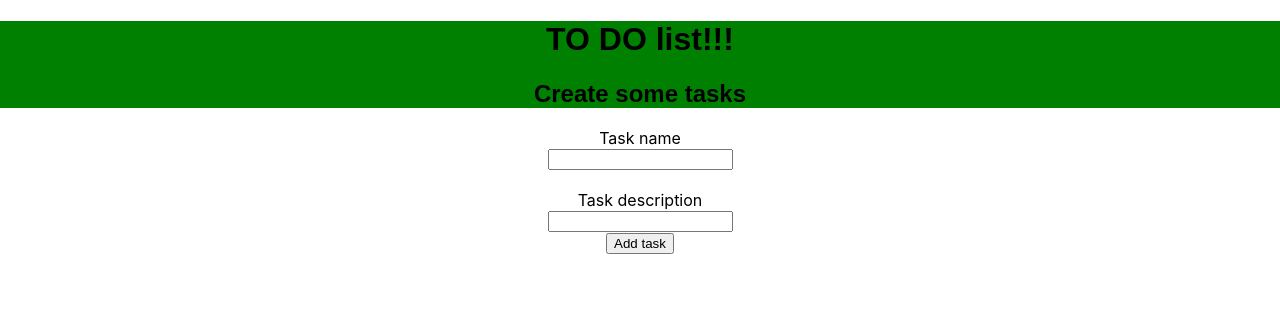
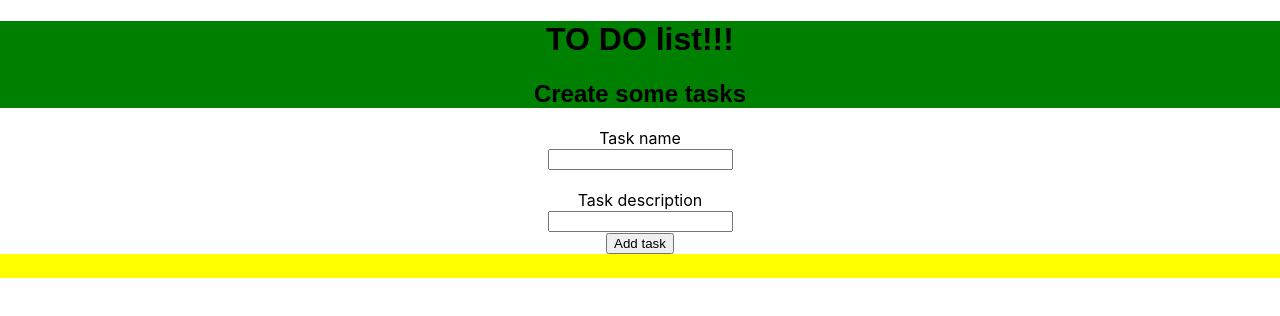
Before and after one commit to arturbrd/react_site, a React (Create React App) app: page / in a window 1280 px wide. Shown: the top 316 px of the page. Built offline with nearby package versions, Linux system fonts and the light colour scheme.

Commit message:
small upgrades

```diff
--- a/src/App.js
+++ b/src/App.js
@@ -1,7 +1,7 @@
 import React from 'react';
 import './App.css';
 import { Header } from "./components/header";
-import { AddTaskButton } from "./components/addTaskButton";
+import AddTaskButton from "./components/addTaskButton";
 import TaskList from "./components/taskList"
 
 function App() {
--- a/src/components/addTaskButton.js
+++ b/src/components/addTaskButton.js
@@ -1,8 +1,9 @@
 import React from 'react';
-import { store, addTask } from '../index.js'
+import { connect } from 'react-redux';
+import { addTask } from '../index'
 //import { dispatch } from 'redux';
 
-export class AddTaskButton extends React.Component {
+class AddTaskButton extends React.Component {
     constructor(props) {
         super(props)
         this.state = {
@@ -23,7 +24,7 @@ export class AddTaskButton extends React.Component {
     }
 
     handleClick(event) {
-        store.dispatch(addTask(this.state.taskName, this.state.taskDescription));
+        this.props.addTask(this.state.taskName, this.state.taskDescription);
 
         this.setState({
             taskName: '',
@@ -46,3 +47,11 @@ export class AddTaskButton extends React.Component {
         </div>);
     }
 }
+
+const mapDispatchToProps = (dispatch) => {
+    return {
+        addTask: (name, description) => { dispatch(addTask(name, description)); }
+    };
+}
+
+export default connect(null, mapDispatchToProps)(AddTaskButton);
--- a/src/components/taskList.js
+++ b/src/components/taskList.js
@@ -1,9 +1,13 @@
 import React from 'react';
 import { connect } from 'react-redux';
 
+const taskListStyle = {
+    backgroundColor: "yellow",
+    padding: 12
+}
+
 const taskStyle = {
-    backgroundColor: "orange",
-    padding: 12
+    backgroundColor: "orange"
 }
 
 class TaskList extends React.Component {
@@ -13,7 +17,7 @@ class TaskList extends React.Component {
             renderTasks.push(<Task data={this.props.tasksArray[i]} key={i} nr={i + 1} />);
         };
         return (
-            <div>{renderTasks}</div>
+            <div style={taskListStyle}>{renderTasks}</div>
         );
     }
 }
```
